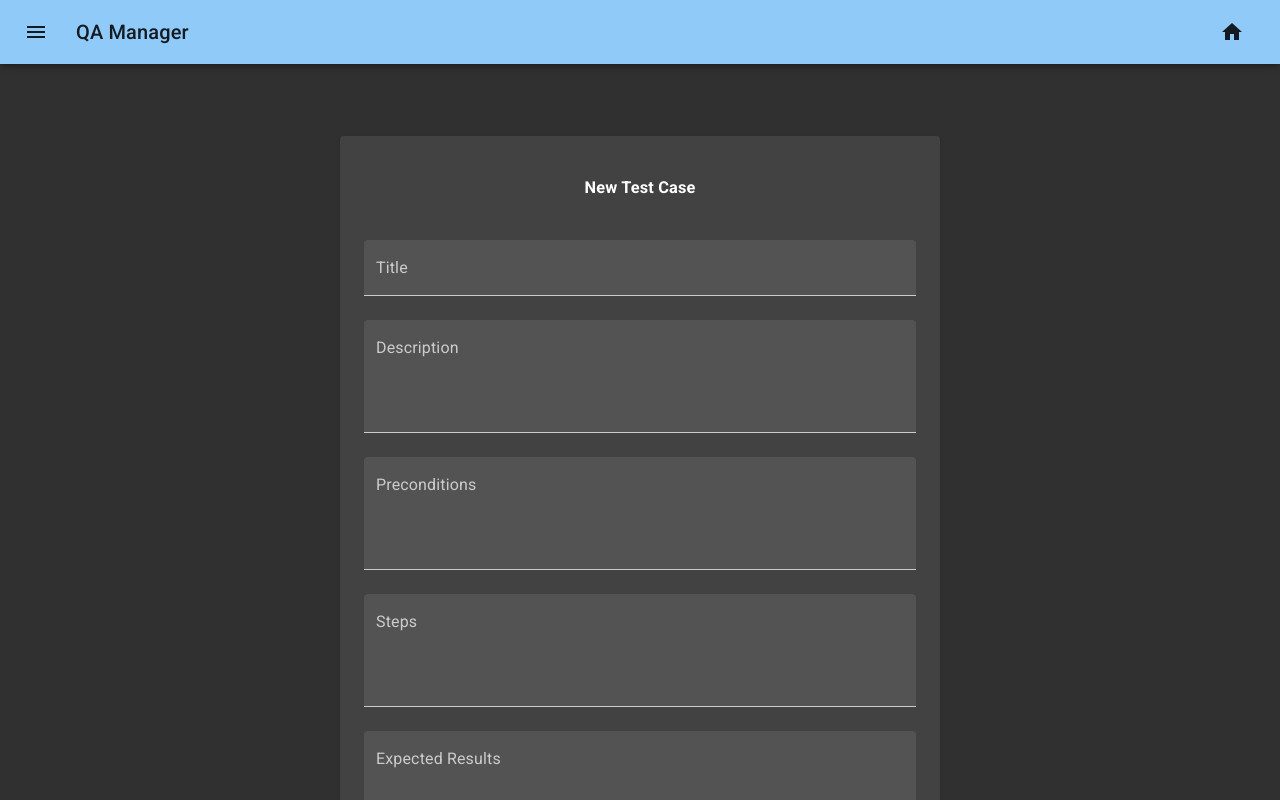
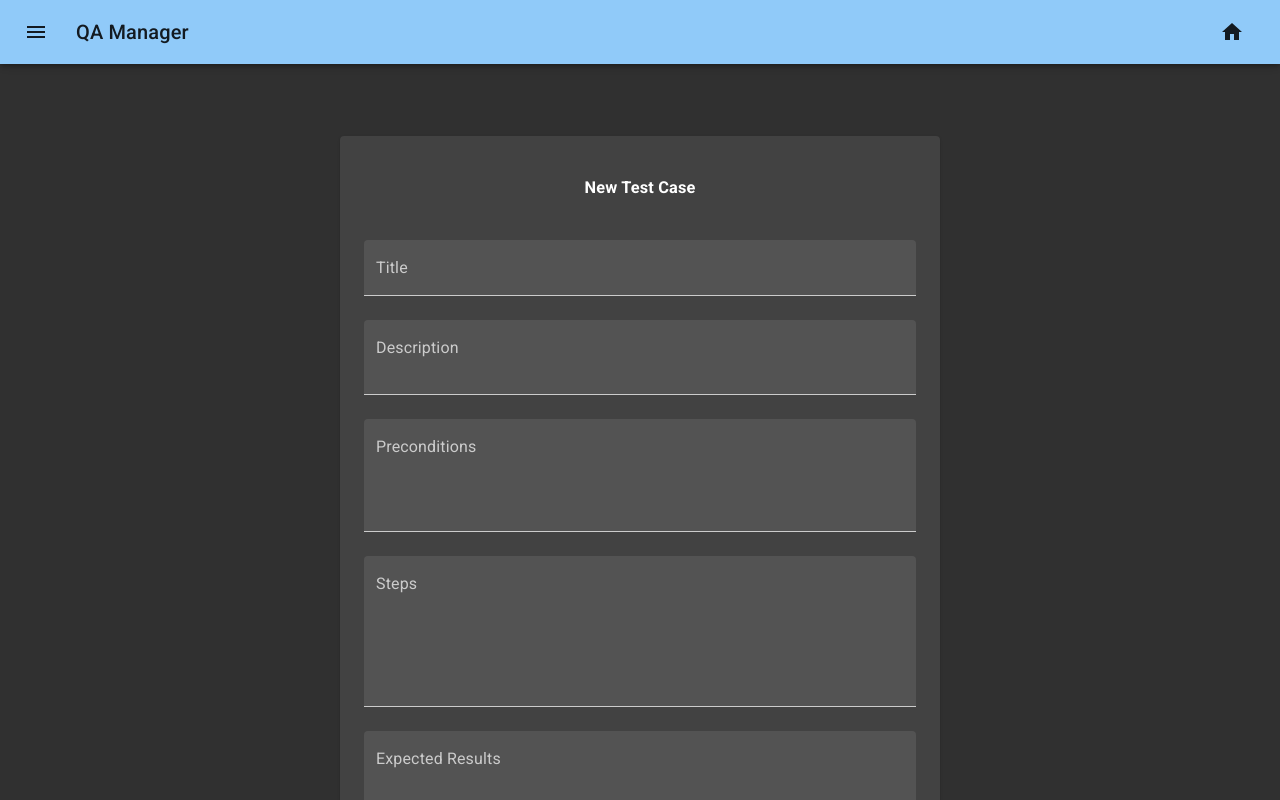
Before and after one commit to jnhallquist/qa_manager, a React (Create React App) app in the folder client/: page /new_test_case in a window 1280 px wide. Shown: the top 800 px of the page. Built offline with nearby package versions, Linux system fonts and the light colour scheme.

Commit message:
Adjust textarea sizes

```diff
--- a/client/src/TestCaseForm.js
+++ b/client/src/TestCaseForm.js
@@ -126,9 +126,10 @@ class TestCaseForm extends React.Component {
                 label="Description"
                 variant="filled"
                 multiline
-                rows={4}
+                rows={2}
                 value={this.state.form.description}
                 onChange={this.handleChange}
+                shrink={false}
                 fullWidth
               />
             </Grid>
@@ -152,7 +153,7 @@ class TestCaseForm extends React.Component {
                 label="Steps"
                 variant="filled"
                 multiline
-                rows={4}
+                rows={6}
                 value={this.state.form.steps}
                 onChange={this.handleChange}
                 fullWidth
```
